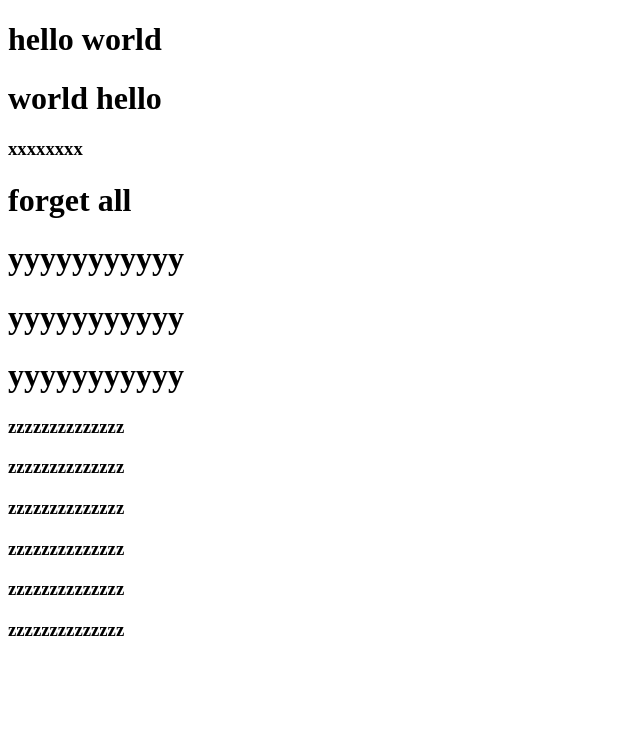
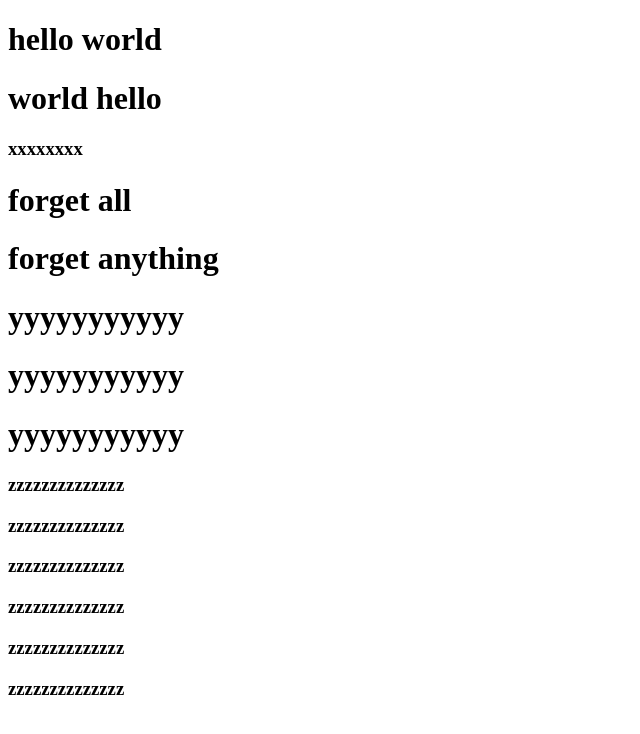
Before and after one commit to 419042968/review, a plain HTML site: page index.html in a window 1280 px wide. Shown: the whole page, without its empty margins (0-640 px from the left). Drawn offline with Linux system fonts and the light colour scheme.

Commit message:
这是第三次提交，修改了index.html

```diff
--- a/index.html
+++ b/index.html
@@ -10,6 +10,7 @@
 <h1>world hello</h1>
 <h3>xxxxxxxx</h3>
 <h1>forget all</h1>
+<h1>forget anything</h1>
 
 <h1>yyyyyyyyyyy</h1>
 <h1>yyyyyyyyyyy</h1>
```
